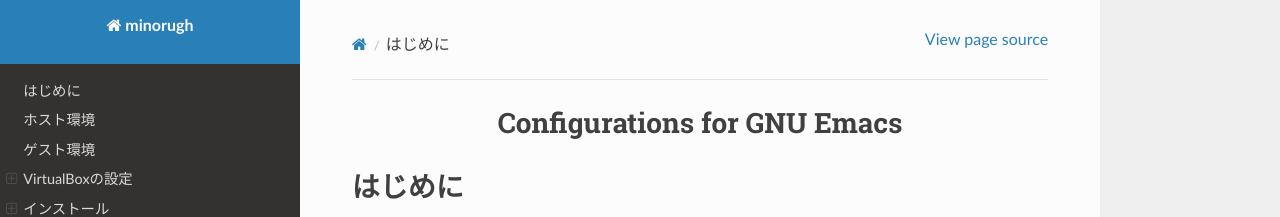
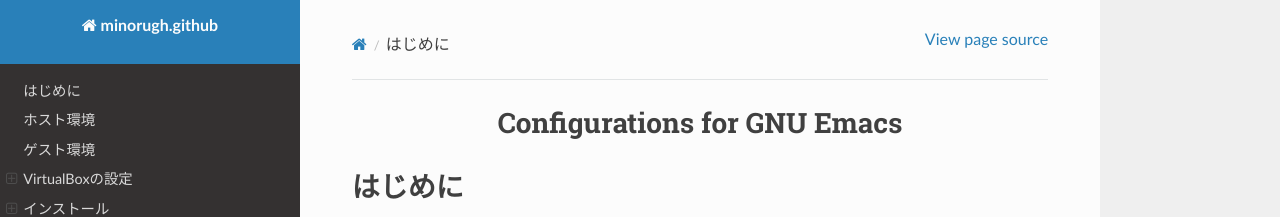
Before and after one commit to nomissbowling/emacs.d, a Sphinx documentation site: the page built from docs/index.md, in a window 1280 px wide. Shown: the top 217 px of the page. Built offline with Sphinx 7.4.7 and the Read the Docs theme 2.0.0, drawn with Linux system fonts in a browser that asks for light colours.

Commit message:
Fix project name

```diff
--- a/docs/conf.py
+++ b/docs/conf.py
@@ -19,7 +19,7 @@
 
 # -- Project information -----------------------------------------------------
 
-project = u'minorugh'
+project = u'minorugh.github'
 copyright = u'2020, minoru yamada'
 author = u'minoru yamada'
 
```
